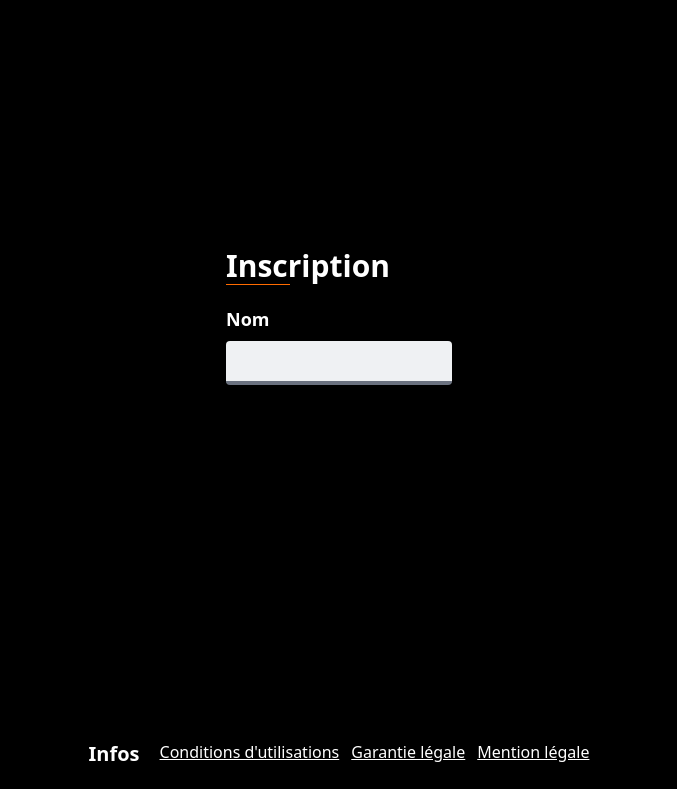
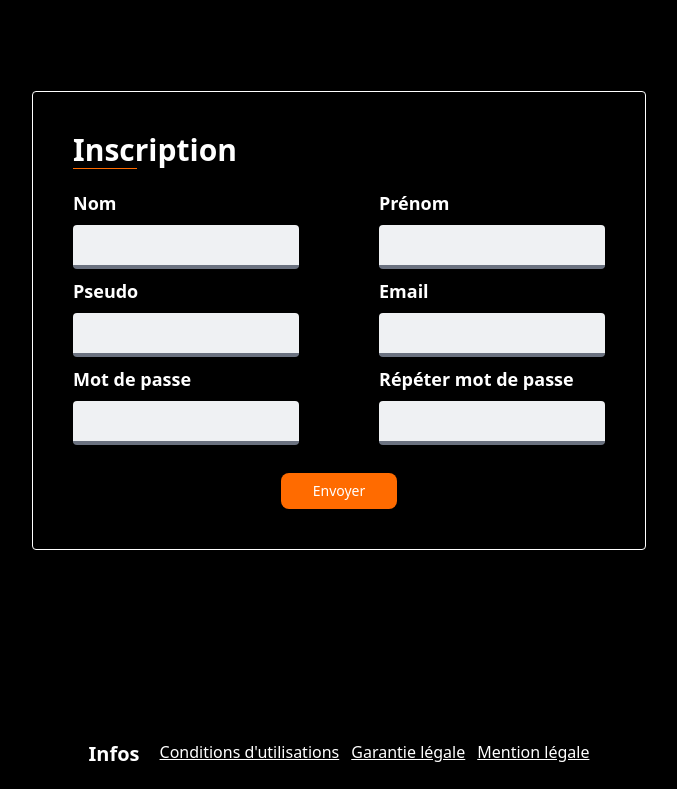
Before and after one commit to SirLauvel/MetropolisVOD, a PHP site: page /registration.php in a window 1280 px wide. Shown: the part 80-869 px from the top of the page, without its empty margins (301-978 px from the left). Run offline with PHP 8.4, Linux system fonts and the light colour scheme; some libraries are stand-ins or nearby versions.

Commit message:
registration_v1

```diff
--- a/registration.php
+++ b/registration.php
@@ -6,18 +6,65 @@
     <?php require('template/navbar.php'); ?>
 
     <main class="h-screen flex flex-col justify-center items-center">
-        <div>
+        <div class="p-10 border border-white border-1 rounded">
             <div>
                 <h3 class="text-3xl font-bold text-white">Inscription</h3>
                 <?php require('assets/src/component/titleBar.php'); ?>
             </div>
             <form action="assets/src/back/registrationTreatment.php" method="post">
+                <div class="sm:flex sm:gap-20">
                     <div>
                         <label for="name" class="block mb-2 text-lg font-bold text-white">
                             Nom</label>
                         <input type="text" id="name"
                             class="block py-2.5 px-3 w-full text-sm text-primary bg-antiWhite border-0 border-b-4 border-border-gray-400  rounded appearance-none focus:outline-none focus:ring-0 focus:border-secondary peer">
                         <p class="mt-2 text-sm text-red-600 dark:text-red-500"><span class="font-medium"></span></p>
+                    </div>
+                    <div>
+                        <label for="surname" class="block mb-2 text-lg font-bold text-white">
+                            Prénom</label>
+                        <input type="text" id="surname"
+                            class="block py-2.5 px-3 w-full text-sm text-primary bg-antiWhite border-0 border-b-4 border-border-gray-400  rounded appearance-none focus:outline-none focus:ring-0 focus:border-secondary peer">
+                        <p class="mt-2 text-sm text-red-600 dark:text-red-500"><span class="font-medium"></span></p>
+                    </div>
+                </div>
+                <div class="sm:flex sm:gap-20">
+                    <div>
+                        <label for="pseudo" class="block mb-2 text-lg font-bold text-white">
+                            Pseudo</label>
+                        <input type="text" id="pseudo"
+                            class="block py-2.5 px-3 w-full text-sm text-primary bg-antiWhite border-0 border-b-4 border-border-gray-400  rounded appearance-none focus:outline-none focus:ring-0 focus:border-secondary peer">
+                        <p class="mt-2 text-sm text-red-600 dark:text-red-500"><span class="font-medium"></span></p>
+                    </div>
+                    <div>
+                        <label for="email" class="block mb-2 text-lg font-bold text-white">
+                            Email</label>
+                        <input type="email" id="email"
+                            class="block py-2.5 px-3 w-full text-sm text-primary bg-antiWhite border-0 border-b-4 border-border-gray-400  rounded appearance-none focus:outline-none focus:ring-0 focus:border-secondary peer">
+                        <p class="mt-2 text-sm text-red-600 dark:text-red-500"><span class="font-medium"></span></p>
+                    </div>
+                </div>
+                <div class="sm:flex sm:gap-20">
+                    <div>
+                        <label for="password" class="block mb-2 text-lg font-bold text-white">
+                            Mot de passe</label>
+                        <input type="password" id="password"
+                            class="block py-2.5 px-3 w-full text-sm text-primary bg-antiWhite border-0 border-b-4 border-border-gray-400  rounded appearance-none focus:outline-none focus:ring-0 focus:border-secondary peer">
+                        <p class="mt-2 text-sm text-red-600 dark:text-red-500"><span class="font-medium"></span></p>
+                    </div>
+                    <div>
+                        <label for="password" class="block mb-2 text-lg font-bold text-white">
+                            Répéter mot de passe</label>
+                        <input type="password" id="password"
+                            class="block py-2.5 px-3 w-full text-sm text-primary bg-antiWhite border-0 border-b-4 border-border-gray-400  rounded appearance-none focus:outline-none focus:ring-0 focus:border-secondary peer">
+                        <p class="mt-2 text-sm text-red-600 dark:text-red-500"><span class="font-medium"></span></p>
+                    </div>
+                </div>
+                <div class="sm:text-center pt-5">
+                    <button type="submit"
+                        class="px-8 py-2 text-sm font-medium text-center text-white bg-secondary rounded-lg hover:bg-secondary/80 focus:ring-4 focus:outline-none focus:ring-azul">
+                        Envoyer
+                    </button>
                 </div>
             </form>
         </div>
```
Also changed, not shown: contact.php (+9 -7 lines). Lines whose indentation alone changed are shown as unchanged.
